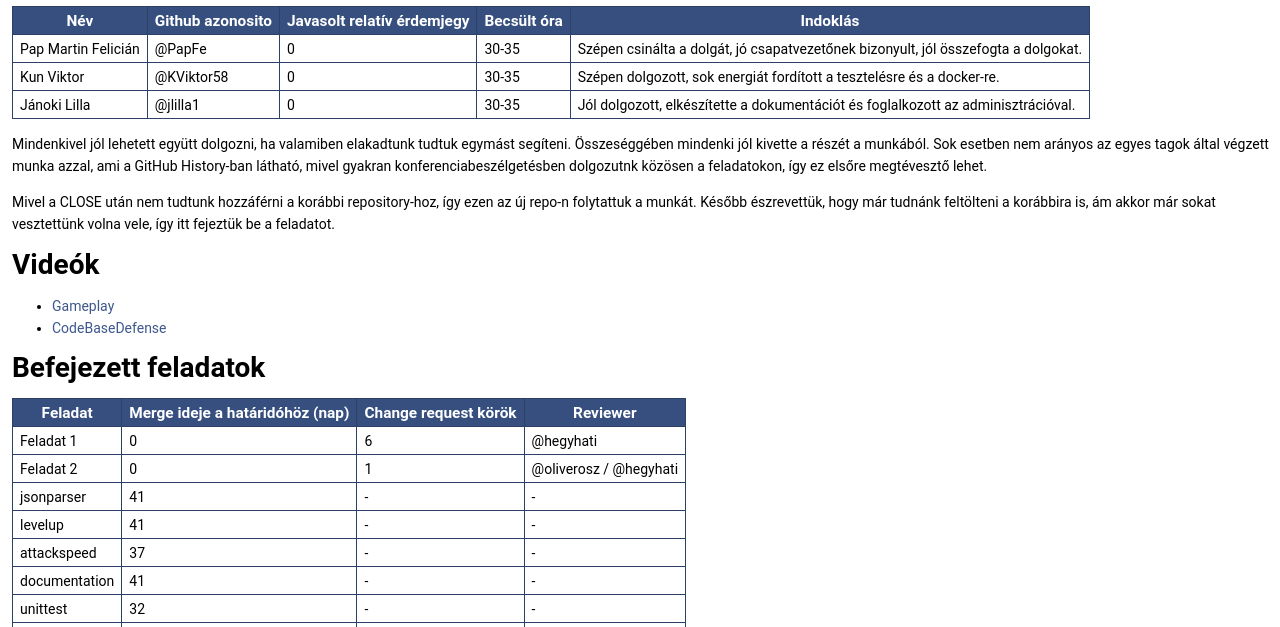
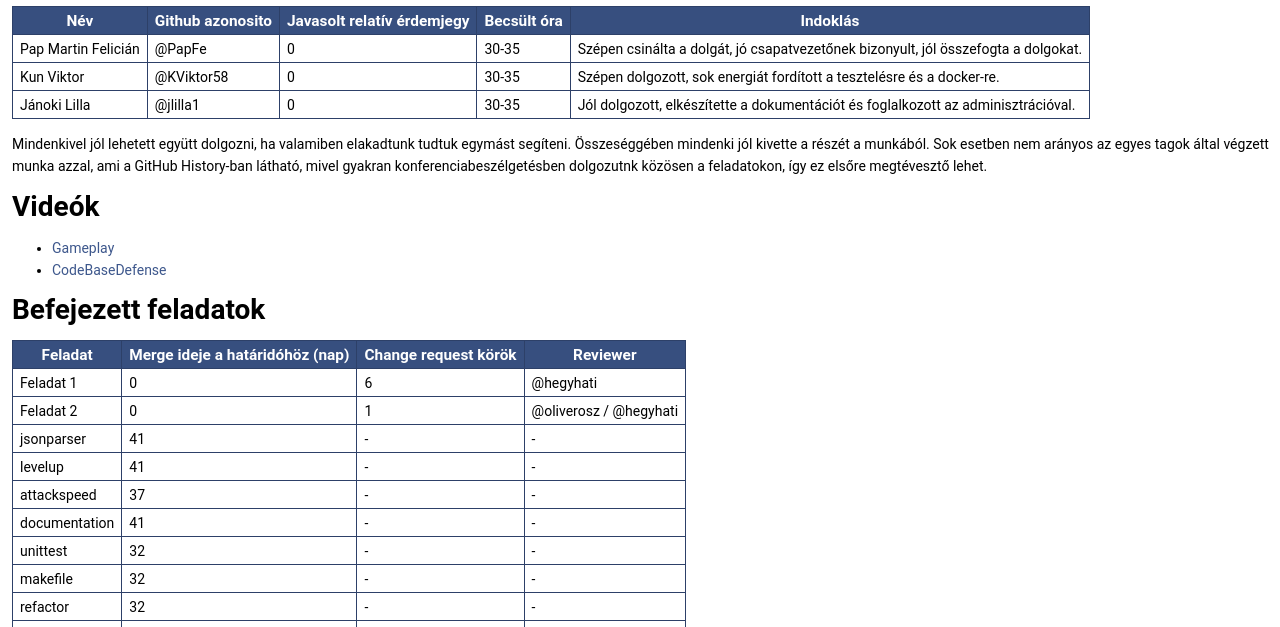
Before and after one commit to Teaching-projects/SZE-MOSZE-2020-Alfak--CLOSED, a plain HTML site: page md_Report.html in a window 1280 px wide. Shown: the part 173-800 px from the top of the page. Drawn offline with Linux system fonts and the light colour scheme.

Commit message:
Update documentation to output generated at 92b5548

```diff
--- a/md_Report.html
+++ b/md_Report.html
@@ -78,7 +78,6 @@ $(function() {
 <td class="markdownTableBodyNone">Jánoki Lilla </td><td class="markdownTableBodyNone">@jlilla1 </td><td class="markdownTableBodyNone">0 </td><td class="markdownTableBodyNone">30-35 </td><td class="markdownTableBodyNone">Jól dolgozott, elkészítette a dokumentációt és foglalkozott az adminisztrációval.  </td></tr>
 </table>
 <p>Mindenkivel jól lehetett együtt dolgozni, ha valamiben elakadtunk tudtuk egymást segíteni. Összeséggében mindenki jól kivette a részét a munkából. Sok esetben nem arányos az egyes tagok által végzett munka azzal, ami a GitHub History-ban látható, mivel gyakran konferenciabeszélgetésben dolgozutnk közösen a feladatokon, így ez elsőre megtévesztő lehet.</p>
-<p>Mivel a CLOSE után nem tudtunk hozzáférni a korábbi repository-hoz, így ezen az új repo-n folytattuk a munkát. Később észrevettük, hogy már tudnánk feltölteni a korábbira is, ám akkor már sokat vesztettünk volna vele, így itt fejeztük be a feladatot.</p>
 <h1><a class="anchor" id="autotoc_md4"></a>
 Videók</h1>
 <ul>
```
